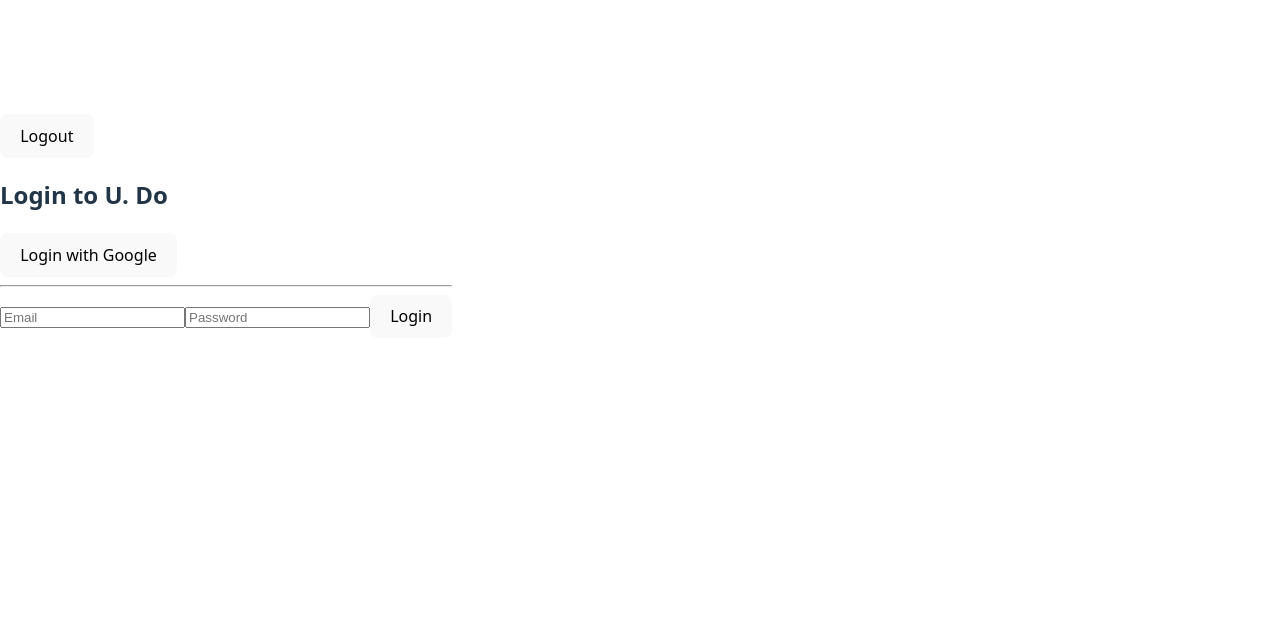
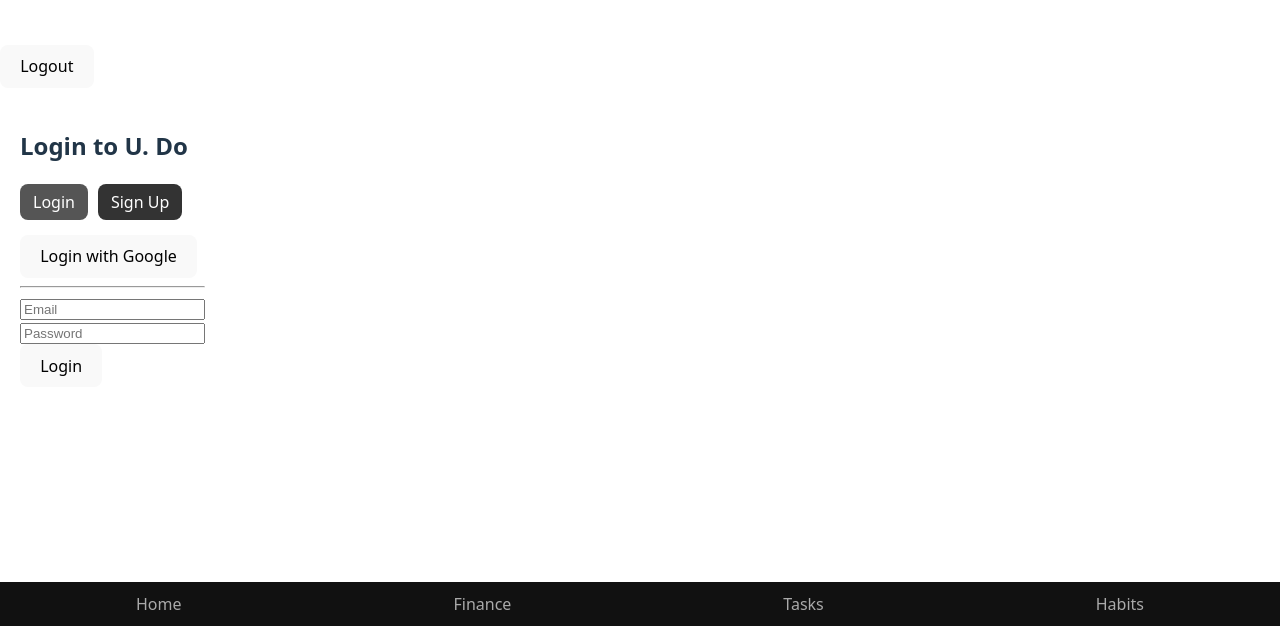
Before and after one commit to kalosproo/u-do, a React (Vite) app: page /login in a window 1280 px wide. Shown: the part 174-800 px from the top of the page. Built offline with nearby package versions, Linux system fonts and the light colour scheme; no server answers; sample sign-in values are in the browser's storage.

Commit message:
Added individual Tabs for Habits,Tasks,Planning

```diff
--- a/src/App.jsx
+++ b/src/App.jsx
@@ -1,3 +1,4 @@
+import BottomNav from "./components/BottomNav";
 import { useEffect, useState } from "react";
 import { auth } from "./services/firebase";
 import { onAuthStateChanged, signOut } from "firebase/auth";
@@ -26,6 +27,8 @@ function App() {
 
   return (
     <BrowserRouter>
+    {user && <BottomNav />}
+
       {user && (
         <button onClick={() => signOut(auth)}>Logout</button>
       )}
--- /dev/null
+++ b/src/components/BottomNav.jsx
@@ -0,0 +1,31 @@
+import { Link, useLocation } from "react-router-dom";
+
+function BottomNav() {
+  const { pathname } = useLocation();
+
+  const linkStyle = (path) => ({
+    padding: "10px",
+    color: pathname === path ? "#fff" : "#aaa",
+    textDecoration: "none",
+  });
+
+  return (
+    <div
+      style={{
+        position: "fixed",
+        bottom: 0,
+        width: "100%",
+        background: "#111",
+        display: "flex",
+        justifyContent: "space-around",
+      }}
+    >
+      <Link to="/" style={linkStyle("/")}>Home</Link>
+      <Link to="/finance" style={linkStyle("/finance")}>Finance</Link>
+      <Link to="/tasks" style={linkStyle("/tasks")}>Tasks</Link>
+      <Link to="/habits" style={linkStyle("/habits")}>Habits</Link>
+    </div>
+  );
+}
+
+export default BottomNav;
--- a/src/pages/Home.jsx
+++ b/src/pages/Home.jsx
@@ -1,4 +1,15 @@
 function Home() {
-  return <h2>Home</h2>;
+  return (
+    <div style={{ paddingBottom: "60px", padding: "20px" }}>
+      <h2>Today Summary</h2>
+
+      <div style={{ marginTop: "20px" }}>
+        <p>📝 Tasks: 0</p>
+        <p>💰 Expenses: ₹0</p>
+        <p>🔥 Habits: 0%</p>
+      </div>
+    </div>
+  );
 }
+
 export default Home;
--- a/src/pages/Login.jsx
+++ b/src/pages/Login.jsx
@@ -1,3 +1,4 @@
+import { createUserWithEmailAndPassword } from "firebase/auth";
 import { auth, googleProvider } from "../services/firebase";
 import {
   signInWithPopup,
@@ -6,27 +7,75 @@ import {
 import { useState } from "react";
 import { useNavigate } from "react-router-dom";
 
-
 function Login() {
   const navigate = useNavigate();
+
   const [email, setEmail] = useState("");
   const [password, setPassword] = useState("");
+  const [isSignup, setIsSignup] = useState(false);
+  const [error, setError] = useState("");
 
   const googleLogin = async () => {
     await signInWithPopup(auth, googleProvider);
     navigate("/");
   };
 
-
   const emailLogin = async () => {
+    try {
       await signInWithEmailAndPassword(auth, email, password);
       navigate("/");
+    } catch {
+      setError("Invalid email or password");
+    }
   };
 
+  const signupWithEmail = async () => {
+    try {
+      await createUserWithEmailAndPassword(auth, email, password);
+      navigate("/");
+    } catch (err) {
+      if (err.code === "auth/email-already-in-use") {
+        setError("This email is already registered. Please login.");
+      } else {
+        setError("Something went wrong. Try again.");
+      }
+    }
+  };
 
   return (
-    <div>
+    <div style={{ padding: "20px" }}>
       <h2>Login to U. Do</h2>
+
+      {/* Tabs */}
+      <div style={{ display: "flex", gap: "10px", marginBottom: "15px" }}>
+        <button
+          onClick={() => {
+            setIsSignup(false);
+            setError("");
+          }}
+          style={{
+            background: isSignup ? "#333" : "#555",
+            color: "#fff",
+            padding: "6px 12px",
+          }}
+        >
+          Login
+        </button>
+
+        <button
+          onClick={() => {
+            setIsSignup(true);
+            setError("");
+          }}
+          style={{
+            background: isSignup ? "#555" : "#333",
+            color: "#fff",
+            padding: "6px 12px",
+          }}
+        >
+          Sign Up
+        </button>
+      </div>
 
       <button onClick={googleLogin}>Login with Google</button>
 
@@ -37,13 +86,22 @@ function Login() {
         value={email}
         onChange={(e) => setEmail(e.target.value)}
       />
+      <br />
       <input
         type="password"
         placeholder="Password"
         value={password}
         onChange={(e) => setPassword(e.target.value)}
       />
+      <br />
+
+      {error && <p style={{ color: "red" }}>{error}</p>}
+
+      {isSignup ? (
+        <button onClick={signupWithEmail}>Sign Up</button>
+      ) : (
         <button onClick={emailLogin}>Login</button>
+      )}
     </div>
   );
 }
```
Lines whose indentation alone changed are shown as unchanged.
